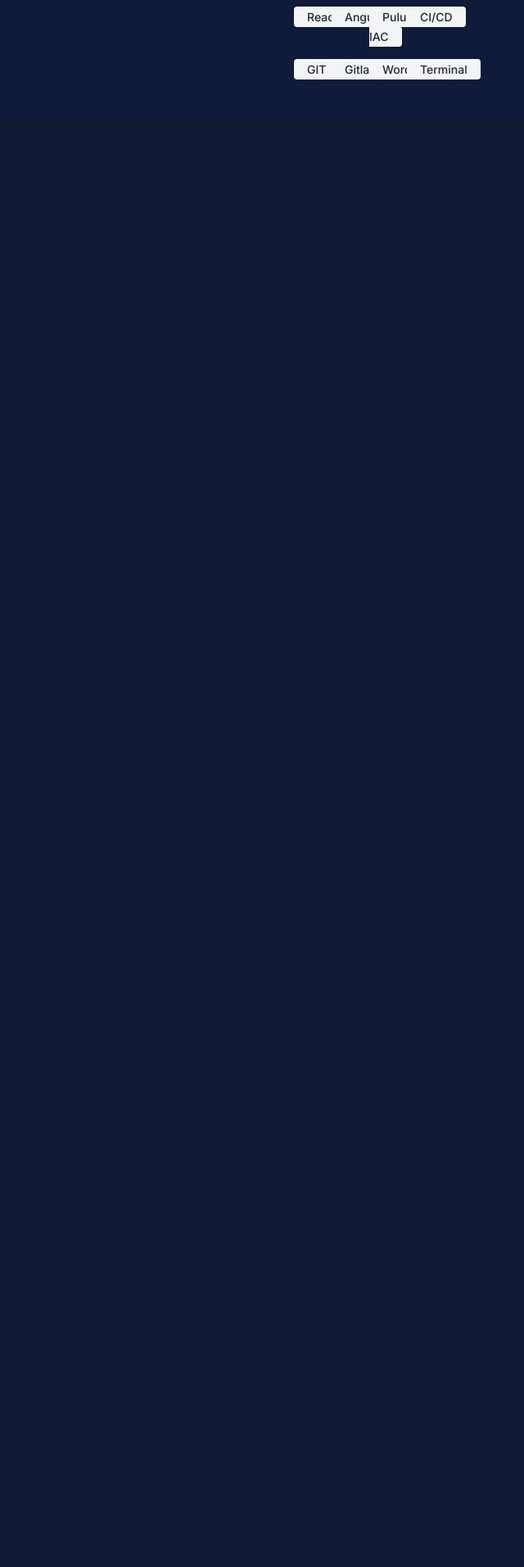
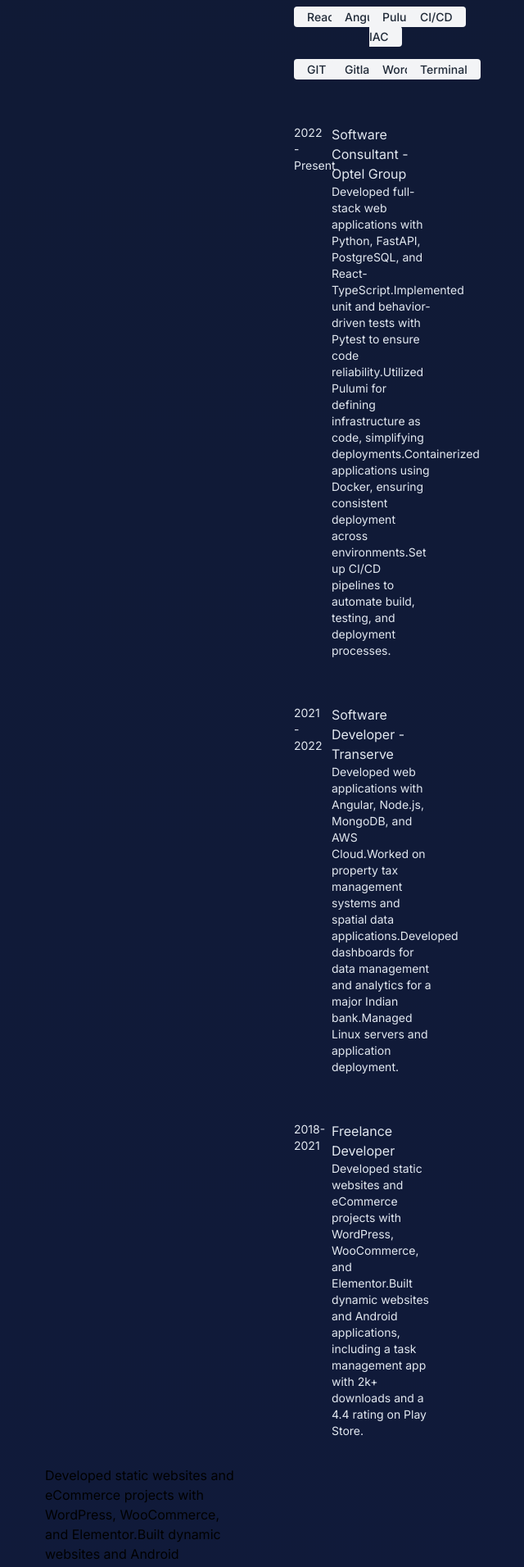
Before and after one commit to sarveshpalav/personal-portfolio-website, a Next.js app: page / in a window 1280 px wide. Shown: the part 800-2712 px from the top of the page at 82% size, without its empty margins (329-969 px from the left). Before the commit the page ends 944 px from the top, so only its background shows below. Built offline with nearby package versions, Linux system fonts and the light colour scheme.

Commit message:
feat: add exeperience section

```diff
--- a/src/app/Home.tsx
+++ b/src/app/Home.tsx
@@ -99,8 +99,108 @@
 </div>
 
 </div>
+<div className="grid grid-cols-1 md:grid-cols-8 justify-center gap-4 w-full mt-2 md:col-span-3">
+<div className="centerOnMobile mx-5 md:mx-6  col-span-2 flex  ">
 
 
+</div>
+<div className="centerOnMobile mx-5 md:mx-6  col-span-2 flex  ">
+
+
+</div>
+
+<div  className=" mx-4 my-4 md:mx-6  md:col-span-4 flex ">
+
+<div className="grid grid-cols-2 sm:grid-cols-2 md:grid-cols-3 lg:grid-cols-8 gap-4 w-full px-4 ">
+<div className="centerOnMobile col-span-6 md:col-span-2 sm:col-span-1 ">
+  <div className="font-inter  text-sm brief text-center sm:text-left ">
+    2022 - Present
+    </div>
+</div>
+<div className="centerOnMobile col-span-6">
+<div className="font-inter  text-md brief text-center sm:text-left ">
+Software Consultant - Optel Group
+    </div>
+    <div className="font-inter  text-sm brief text-center sm:text-left ">
+    Developed full-stack web applications with Python, FastAPI, PostgreSQL, and React-TypeScript.Implemented unit and behavior-driven tests with Pytest to ensure code reliability.Utilized Pulumi for defining infrastructure as code, simplifying deployments.Containerized applications using Docker, ensuring consistent deployment across environments.Set up CI/CD pipelines to automate build, testing, and deployment processes.
+    </div>
+</div>
+</div>
+
+
+
+</div>
+
+</div>
+
+
+<div className="grid grid-cols-1 md:grid-cols-8 justify-center gap-4 w-full mt-2 md:col-span-3">
+<div className="centerOnMobile mx-5 md:mx-6  col-span-2 flex  ">
+
+
+</div>
+<div className="centerOnMobile mx-5 md:mx-6  col-span-2 flex  ">
+
+
+</div>
+
+<div  className=" mx-4 my-4 md:mx-6  md:col-span-4 flex ">
+
+<div className="grid grid-cols-2 sm:grid-cols-2 md:grid-cols-3 lg:grid-cols-8 gap-4 w-full px-4 ">
+<div className="centerOnMobile col-span-6 md:col-span-2 sm:col-span-1 ">
+  <div className="font-inter  text-sm brief text-center sm:text-left ">
+    2021 - 2022
+    </div>
+</div>
+<div className="centerOnMobile col-span-6">
+<div className="font-inter  text-md brief text-center sm:text-left ">
+Software Developer - Transerve
+    </div>
+    <div className="font-inter  text-sm brief text-center sm:text-left ">
+    Developed web applications with Angular, Node.js, MongoDB, and AWS Cloud.Worked on property tax management systems and spatial data applications.Developed dashboards for data management and analytics for a major Indian bank.Managed Linux servers and application deployment.    </div>
+</div>
+</div>
+
+
+
+</div>
+
+</div>
+
+<div className="grid grid-cols-1 md:grid-cols-8 justify-center gap-4 w-full mt-2 md:col-span-3">
+<div className="centerOnMobile mx-5 md:mx-6  col-span-2 flex  ">
+
+
+</div>
+<div className="centerOnMobile mx-5 md:mx-6  col-span-2 flex  ">
+
+
+</div>
+
+<div  className=" mx-4 my-4 md:mx-6  md:col-span-4 flex ">
+
+<div className="grid grid-cols-2 sm:grid-cols-2 md:grid-cols-3 lg:grid-cols-8 gap-4 w-full px-4 ">
+<div className="centerOnMobile col-span-6 md:col-span-2 sm:col-span-1 ">
+  <div className="font-inter  text-sm brief text-center sm:text-left ">
+    2018-2021
+    </div>
+</div>
+<div className="centerOnMobile col-span-6">
+<div className="font-inter  text-md brief text-center sm:text-left ">
+Freelance Developer
+    </div>
+    <div className="font-inter  text-sm brief text-center sm:text-left ">
+    Developed static websites and eCommerce projects with WordPress, WooCommerce, and Elementor.Built dynamic websites and Android applications, including a task management app with 2k+ downloads and a 4.4 rating on Play Store.      </div>
+</div>
+</div>
+
+
+
+</div>
+
+</div>
+
+Developed static websites and eCommerce projects with WordPress, WooCommerce, and Elementor.Built dynamic websites and Android applications, including a task management app with 2k+ downloads and a 4.4 rating on Play Store.
     </div>
   );
 }
```
